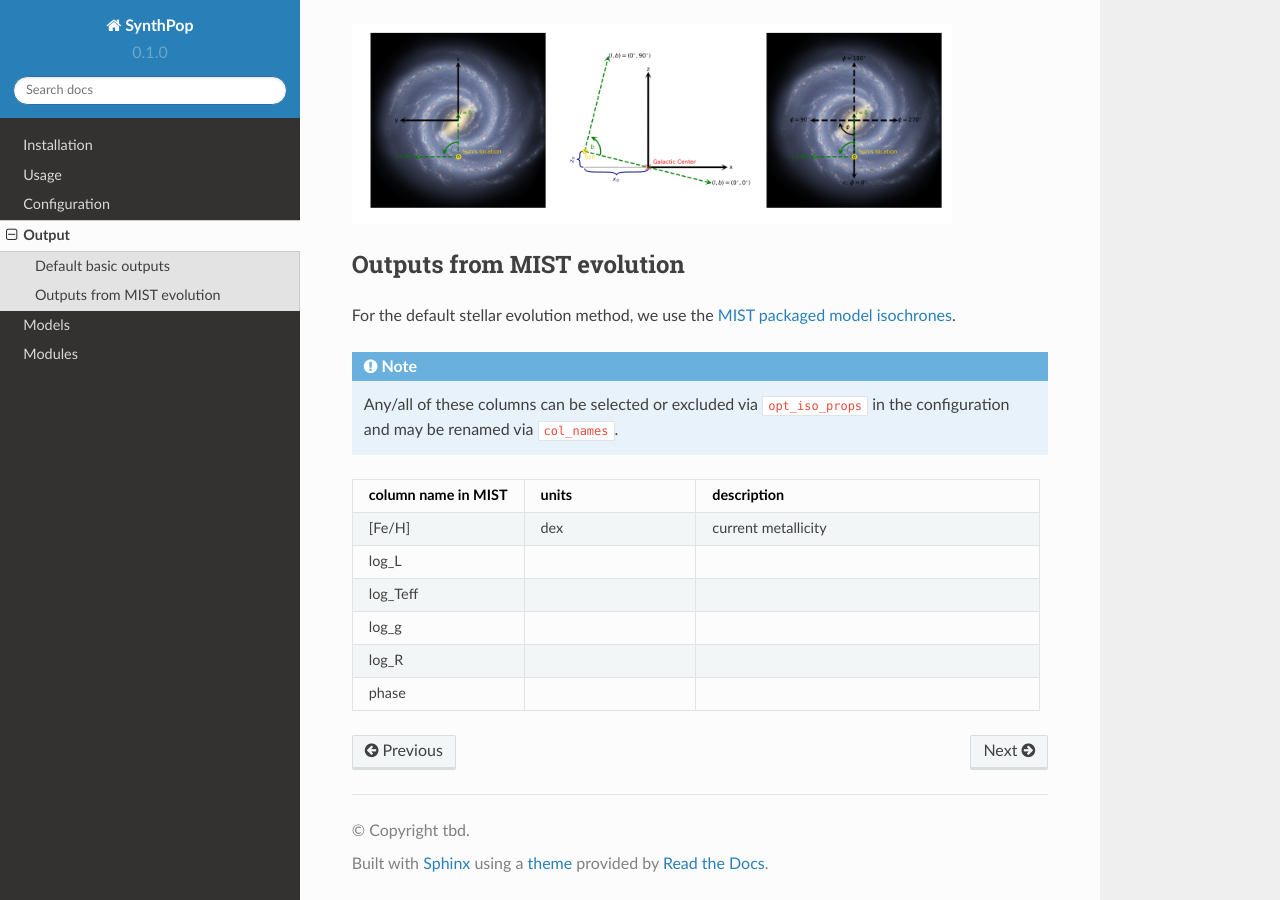
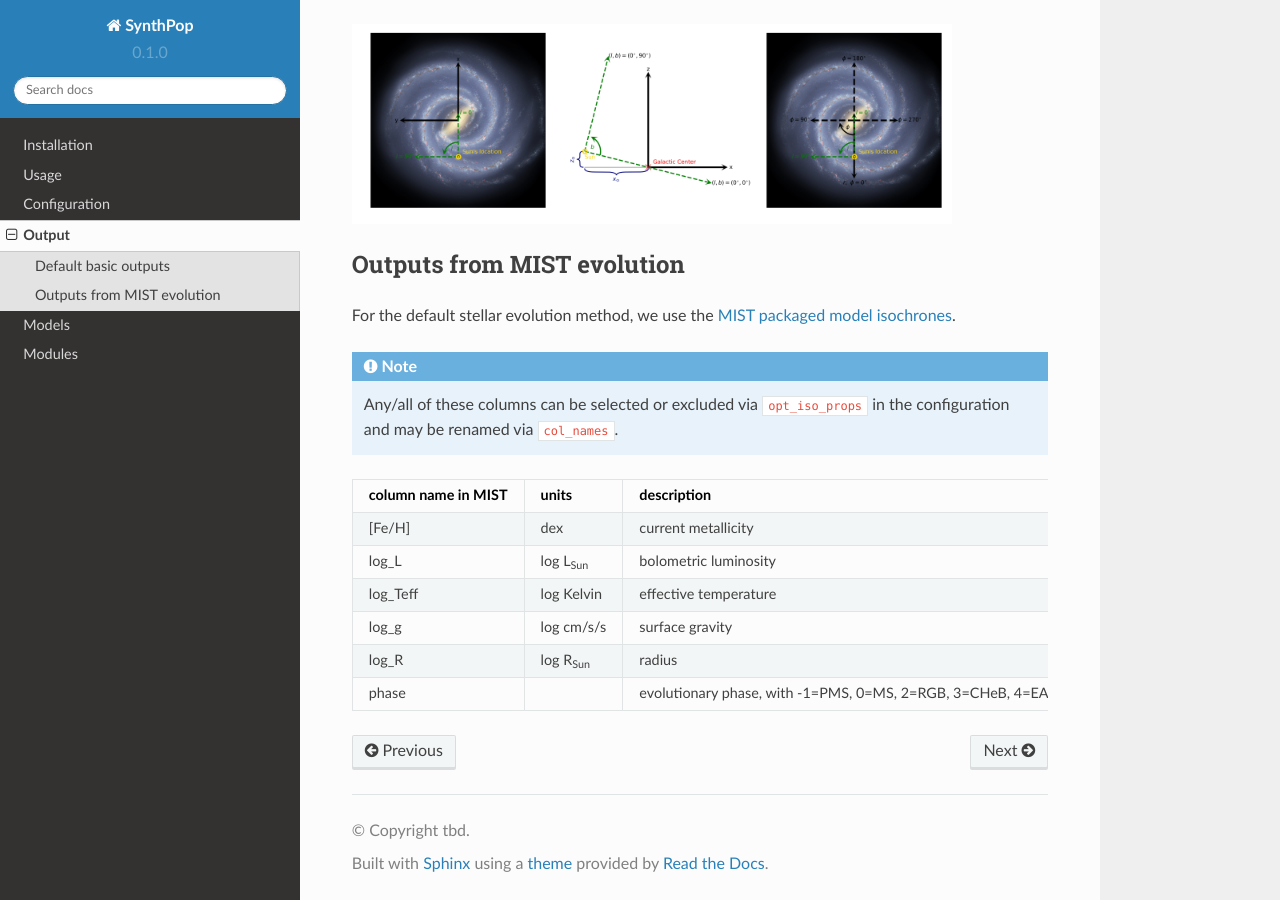
Before and after one commit to synthpop-galaxy/synthpop, a Sphinx documentation site: the page built from docs/source/output.rst, in a window 1280 px wide and 900 px high, scrolled down 813 px. Built offline with Sphinx 7.4.7 and the Read the Docs theme 2.0.0, drawn with Linux system fonts in a browser that asks for light colours.

Commit message:
Update output.rst

```diff
--- a/docs/source/output.rst
+++ b/docs/source/output.rst
@@ -79,17 +79,17 @@ For the default stellar evolution method, we use the `MIST packaged model isochr
      - dex
      - current metallicity
    * - log_L
-     -
-     -
+     - log L\ :sub:`Sun`
+     - bolometric luminosity
    * - log_Teff
-     -
-     -
+     - log Kelvin
+     - effective temperature
    * - log_g
-     -
-     -
+     - log cm/s/s
+     - surface gravity
    * - log_R
-     -
-     -
+     - log R\ :sub:`Sun`
+     - radius
    * - phase
      -
-     -
+     - evolutionary phase, with -1=PMS, 0=MS, 2=RGB, 3=CHeB, 4=EAGB, 5=TPAGB, 6=postAGB, 9=WR
```
